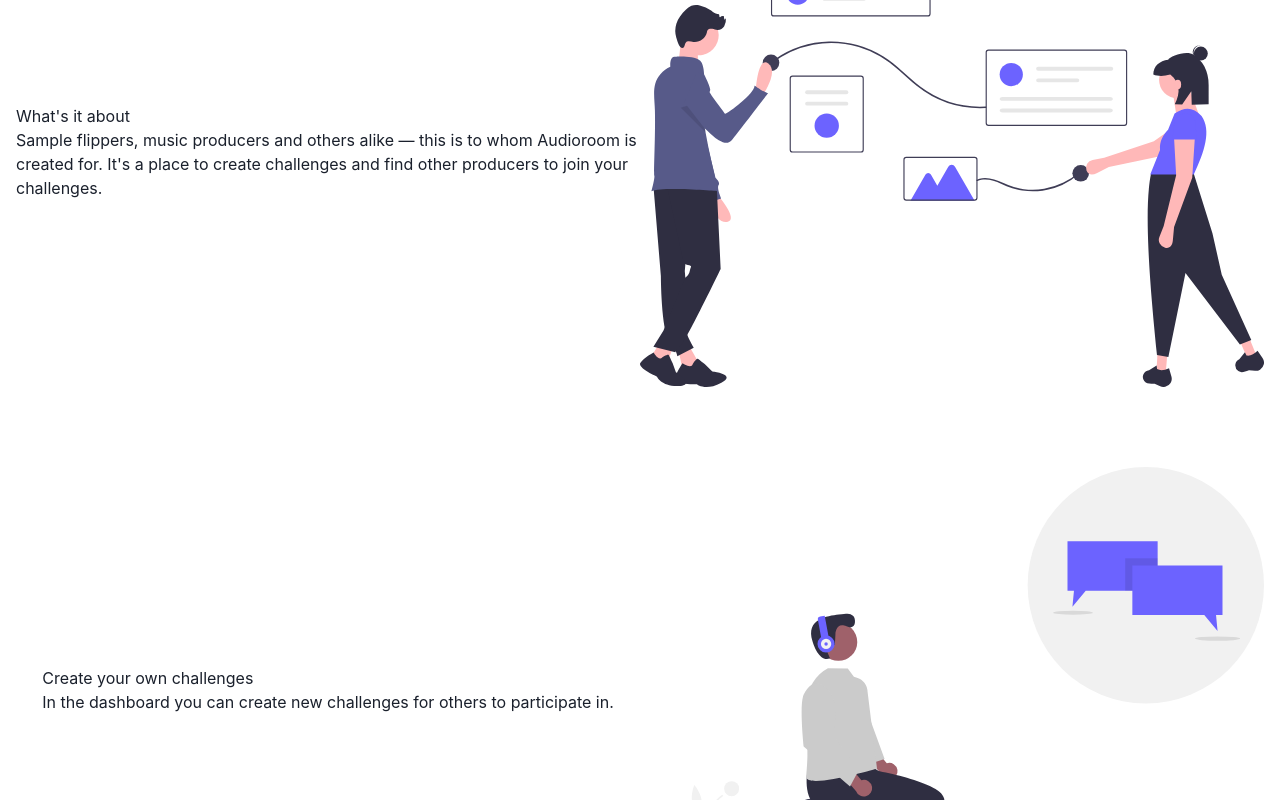
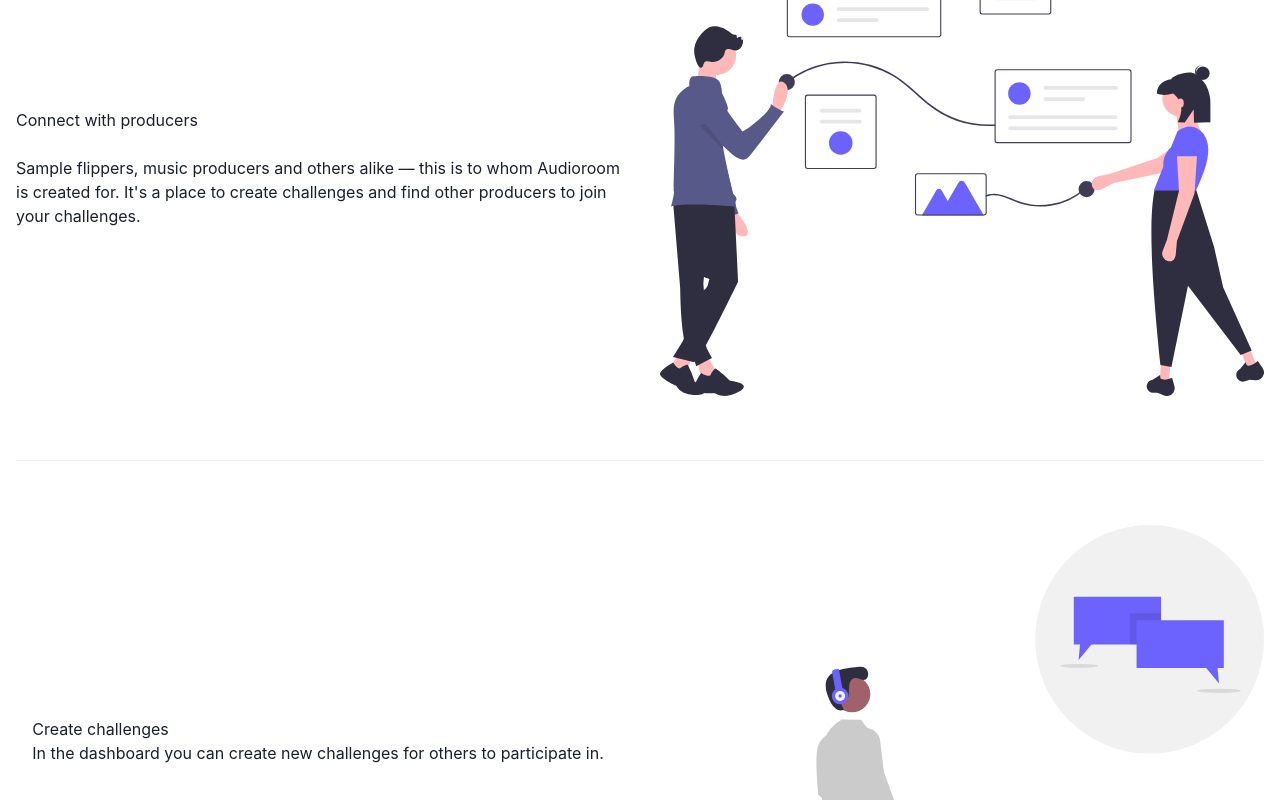
Before and after one commit to mrmaandi/audioroom, a Next.js app: page / in a window 1280 px wide. Shown: the part 2860-3660 px from the top of the page. Built offline with nearby package versions, Linux system fonts and the light colour scheme.

Commit message:
update design for landing page

```diff
--- a/components/Header.tsx
+++ b/components/Header.tsx
@@ -2,6 +2,7 @@
 import { MenuIcon } from "@heroicons/react/outline";
 import { AnimatePresence, motion } from "framer-motion";
 import Link from "next/link";
+import { useRouter } from "next/router";
 import { useRecoilState } from "recoil";
 import { burgerMenuState } from "../recoil-atoms/atoms";
 
@@ -25,8 +26,9 @@
   },
 ];
 
-function Header(props: {isMain?: boolean}) {
+function Header(props: { isMain?: boolean }) {
   const [isOpen, setIsOpen] = useRecoilState(burgerMenuState);
+  const router = useRouter();
 
   const toggleMenu = () => {
     setIsOpen(!isOpen);
@@ -38,6 +40,8 @@
   };
 
   const MobileMenu = () => (
+    <div className="relative z-10">
+      <div className="absolute inset-y-0 left-0">
         <AnimatePresence>
           {isOpen && (
             <motion.div
@@ -46,13 +50,14 @@
               initial="hidden"
               animate="shown"
               exit="hidden"
-          className="absolute left-0 top-0"
             >
               <div className="bg-slate-500">
-            <div className="flex flex-col h-screen content-end">
-
+                <div className="flex flex-col h-screen">
                   <Link href="/">
-                  <div className="block mt-20 pl-6 py-6 text-white bg-slate-700 font-semibold text-lg" onClick={toggleMenu}>
+                    <div
+                      className="block mt-20 pl-6 py-6 text-white bg-slate-700 font-semibold text-lg"
+                      onClick={toggleMenu}
+                    >
                       Home
                     </div>
                   </Link>
@@ -60,7 +65,10 @@
                   <div className="flex flex-col pb-20">
                     {navPaths.map((path, index) => (
                       <Link href={path.link} key={index}>
-                  <div className="block pl-6 py-6 text-white bg-slate-700 font-semibold text-lg" onClick={toggleMenu}>
+                        <div
+                          className="block pl-6 py-6 text-white bg-slate-700 font-semibold text-lg"
+                          onClick={toggleMenu}
+                        >
                           {path.name}
                         </div>
                       </Link>
@@ -71,9 +79,12 @@
             </motion.div>
           )}
         </AnimatePresence>
+      </div>
+    </div>
   );
 
   return (
+    <>
       <div className="w-full py-4 px-6 md:px-0">
         <div className="md:container md:mx-auto">
           <div className="flex justify-between items-center uppercase">
@@ -87,13 +98,25 @@
             <div>
               <div className="hidden sm:flex">
                 <div className="grid grid-flow-col items-center gap-x-8 text-lg">
-                {navPaths.filter((path) => path.name !== 'Sign in').map((path, index) => (
+                  {navPaths
+                    .filter((path) => path.name !== "Sign in")
+                    .map((path, index) => (
                       <Link key={index} href={path.link}>
                         {path.name}
                       </Link>
                     ))}
-                {navPaths.filter((path) => path.name === 'Sign in').map((path, index) => (
-                  <Link href={path.link}><Button fontWeight="normal" variant="outline" _hover={{bg: 'white', color: 'black'}}>Sign in</Button></Link>
+                  {navPaths
+                    .filter((path) => path.name === "Sign in")
+                    .map((path, index) => (
+                      <Button
+                        key={index}
+                        fontWeight="normal"
+                        variant="outline"
+                        _hover={{ bg: "white", color: "black" }}
+                        onClick={() => router.push(path.link)}
+                      >
+                        Sign in
+                      </Button>
                     ))}
                 </div>
               </div>
@@ -102,11 +125,12 @@
               </div>
             </div>
           </div>
+        </div>
+      </div>
       <div className="sm:hidden">
         <MobileMenu />
       </div>
-      </div>
-    </div>
+    </>
   );
 }
 
--- a/components/LandingSection.tsx
+++ b/components/LandingSection.tsx
@@ -7,8 +7,6 @@
   return (
     <div className="m-auto">
       <div className="flex flex-col items-center gap-5">
-        {/* <img src="/logo.svg" alt="Logo" width={100}/> */}
-        {/* <img src="/logo2.svg" alt="Logo" /> */}
         <h1 className="text-5xl font-extrabold">Audioroom</h1>
         <p className="text-xl">The space for creativity</p>
         <Button bg="white" fontWeight="normal" color="black" onClick={() => router.push('/library')}>Start Exploring</Button>
--- a/components/MainContent.tsx
+++ b/components/MainContent.tsx
@@ -1,19 +1,21 @@
 import Image from "next/image";
-import { Box, Center, Container, Grid, GridItem } from "@chakra-ui/react";
+import { Box, Center, Container, Divider, Grid, GridItem, VStack } from "@chakra-ui/react";
 
 const MainContent = () => {
   return (
     <Container maxW="container.xl">
-      <Grid templateColumns={{md: "repeat(2, 1fr)"}} py={10}>
+      <Grid templateColumns={{ md: "repeat(2, 1fr)" }} gap={10} py={16}>
         <GridItem>
           <Center h="full">
             <Box>
-              <h1 className="text-4xl pb-5">What's it about</h1>
-              <p className="">
-                Sample flippers, music producers and others alike — this is to whom Audioroom is
-                created for. It's a place to create challenges and find other producers to join your
-                challenges.
-              </p>
+              <VStack spacing={6} align="stretch">
+                <h1 className="text-5xl font-extrabold pb-5">Connect with producers</h1>
+                <p className="text-lg text-slate-600">
+                  Sample flippers, music producers and others alike — this is to whom Audioroom is
+                  created for. It's a place to create challenges and find other producers to join
+                  your challenges.
+                </p>
+              </VStack>
             </Box>
           </Center>
         </GridItem>
@@ -23,12 +25,13 @@
           </Center>
         </GridItem>
       </Grid>
-      <Grid templateColumns="repeat(2, 1fr)" py={10}>
+      <Divider />
+      <Grid templateColumns={{ md: "repeat(2, 1fr)" }} gap={10} py={16}>
         <GridItem>
           <Center h="full">
             <Box>
-              <h1 className="text-4xl pb-5">Create your own challenges</h1>
-              <p className="">
+              <h1 className="text-5xl font-extrabold pb-5">Create challenges</h1>
+              <p className="text-lg text-slate-600">
                 In the dashboard you can create new challenges for others to participate in.
               </p>
             </Box>
--- a/pages/_document.js
+++ b/pages/_document.js
@@ -16,7 +16,7 @@
             rel="stylesheet"
           />
         </Head>
-        <body className="bg-slate-100">
+        <body>
           <Main />
           <NextScript />
         </body>
--- a/pages/index.tsx
+++ b/pages/index.tsx
@@ -10,7 +10,7 @@
     <div>
       <main>
         <div className="flex flex-col h-screen text-white bg-noiselab bg-fixed bg-no-repeat bg-cover bg-center">
-          <div className="flex">
+          <div>
             <Header isMain />
           </div>
           <div className="flex flex-grow">
@@ -18,8 +18,8 @@
           </div>
           <div className="flex justify-center py-5">
             <div className="flex flex-col gap-2">
-            <p>Find out what we're about</p>
-            <ChevronDownIcon className="animate-bounce h-6" />
+              <p>Find out what we're about</p>
+              <ChevronDownIcon className="animate-bounce h-6" />
             </div>
           </div>
         </div>
--- a/tailwind.config.js
+++ b/tailwind.config.js
@@ -15,7 +15,7 @@
       },
       backgroundImage: {
         'noiselab': "linear-gradient(to left bottom, rgba(0, 30, 45, 0.8), rgba(43, 108, 176, 0.2)), url('/noiselab.jpg')"
-      }
+      },
     },
   },
   variants: {
```
Also changed, not shown: pages/library.tsx (+13 -5 lines). Lines whose indentation alone changed are shown as unchanged.
